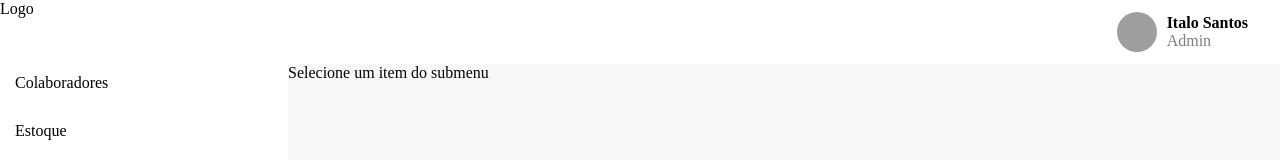
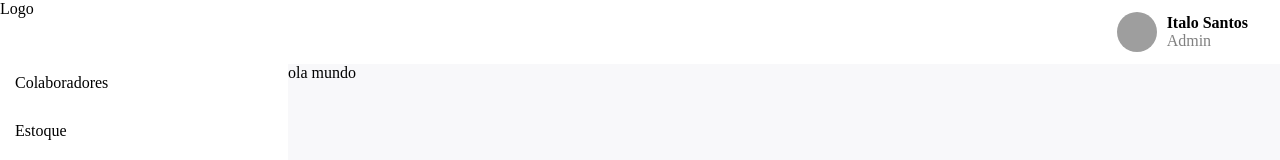
Before and after one commit to italo1033/asset-stock, a Next.js app: page / in a window 1280 px wide. Shown: the top 160 px of the page. Built offline with nearby package versions, Linux system fonts and the light colour scheme; grey boxes are pictures that could not be loaded.

Commit message:
adicionando page dashboard na pagina home

```diff
--- a/src/app/page.tsx
+++ b/src/app/page.tsx
@@ -4,6 +4,7 @@ import { useState } from 'react';
 import styles from './page.module.css';
 import Sidebar from './components/Sidbar/sidbar';
 import Navbar from './components/Navbar/navbar';
+import Dashboard from './page/dashboard/dashboard';
 
 export default function Home() {
   const [currentComponent, setCurrentComponent] = useState<string | null>(null);
@@ -23,7 +24,7 @@ export default function Home() {
       case 'Subitem 3.2':
         return <div>Componente para Subitem 3.2</div>;
       default:
-        return <div>Selecione um item do submenu</div>;
+        return <Dashboard />;
     }
   };
 
```
